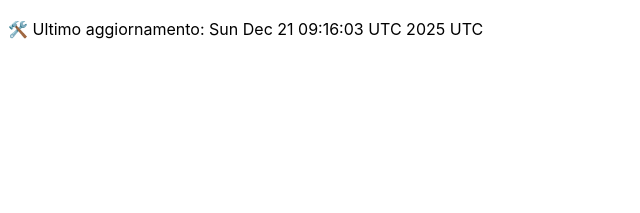
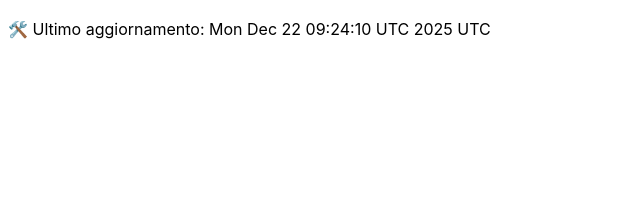
Before and after one commit to DanteTrb/DanteTrb.github.io, a Jekyll site: the page built from badges.md, in a window 1280 px wide. Shown: the top 213 px of the page, without its empty margins (0-640 px from the left). Built offline with Jekyll 4.4.1, drawn with Linux system fonts in a browser that asks for light colours; our own code applies the rules of GitHub Pages for plain Markdown files.

Commit message:
🛠️ Aggiornamento automatico badge

```diff
--- a/badges.md
+++ b/badges.md
@@ -1 +1 @@
-🛠️ Ultimo aggiornamento: Sun Dec 21 09:16:03 UTC 2025 UTC
+🛠️ Ultimo aggiornamento: Mon Dec 22 09:24:10 UTC 2025 UTC
```
